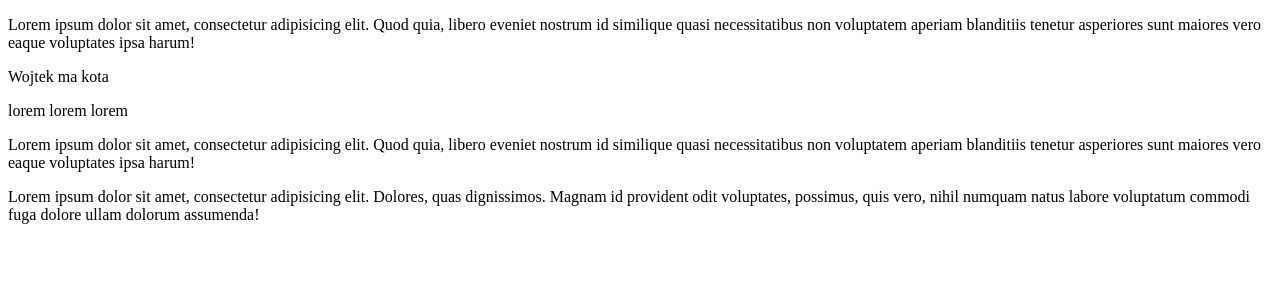
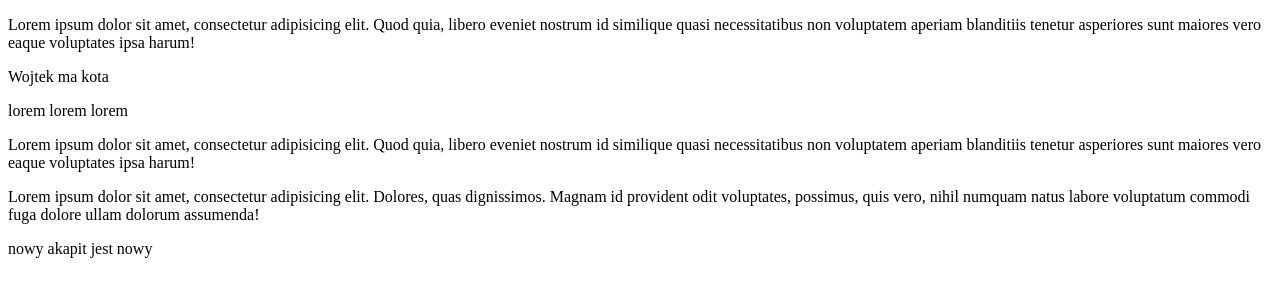
Before and after one commit to mrcnmllr/kurs, a plain HTML site: page index.html in a window 1280 px wide. Drawn offline with Linux system fonts and the light colour scheme.

Commit message:
dodanie kolejnego akapitu

```diff
--- a/index.html
+++ b/index.html
@@ -8,6 +8,6 @@
 <p>Lorem ipsum dolor sit amet, consectetur adipisicing elit. Quod quia, libero eveniet nostrum id similique quasi necessitatibus non voluptatem aperiam blanditiis tenetur asperiores sunt maiores vero eaque voluptates ipsa harum!</p><p>Wojtek ma kota</p>
 <p>lorem lorem lorem</p>
 <p>Lorem ipsum dolor sit amet, consectetur adipisicing elit. Quod quia, libero eveniet nostrum id similique quasi necessitatibus non voluptatem aperiam blanditiis tenetur asperiores sunt maiores vero eaque voluptates ipsa harum!</p>
-<p>Lorem ipsum dolor sit amet, consectetur adipisicing elit. Dolores, quas dignissimos. Magnam id provident odit voluptates, possimus, quis vero, nihil numquam natus labore voluptatum commodi fuga dolore ullam dolorum assumenda!</p>
+<p>Lorem ipsum dolor sit amet, consectetur adipisicing elit. Dolores, quas dignissimos. Magnam id provident odit voluptates, possimus, quis vero, nihil numquam natus labore voluptatum commodi fuga dolore ullam dolorum assumenda!</p><p>nowy akapit jest nowy</p>
 </body>
 </html>
```
